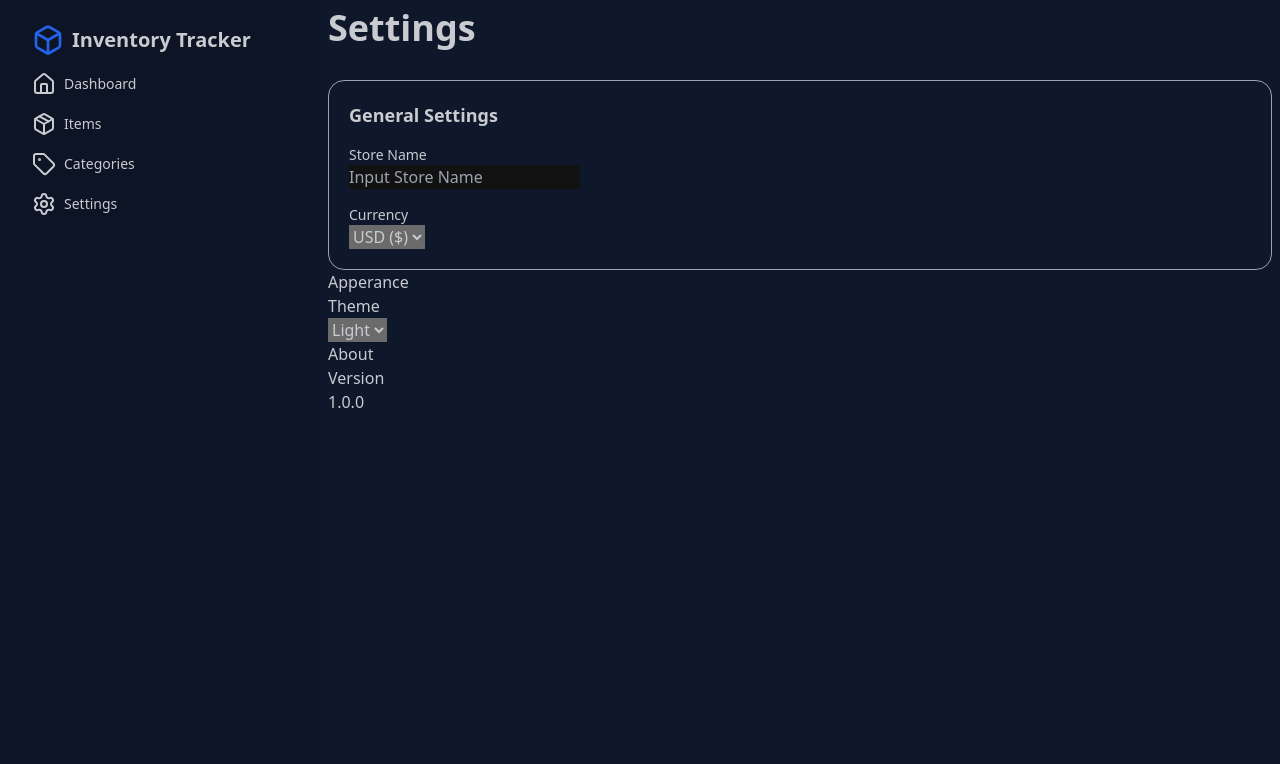
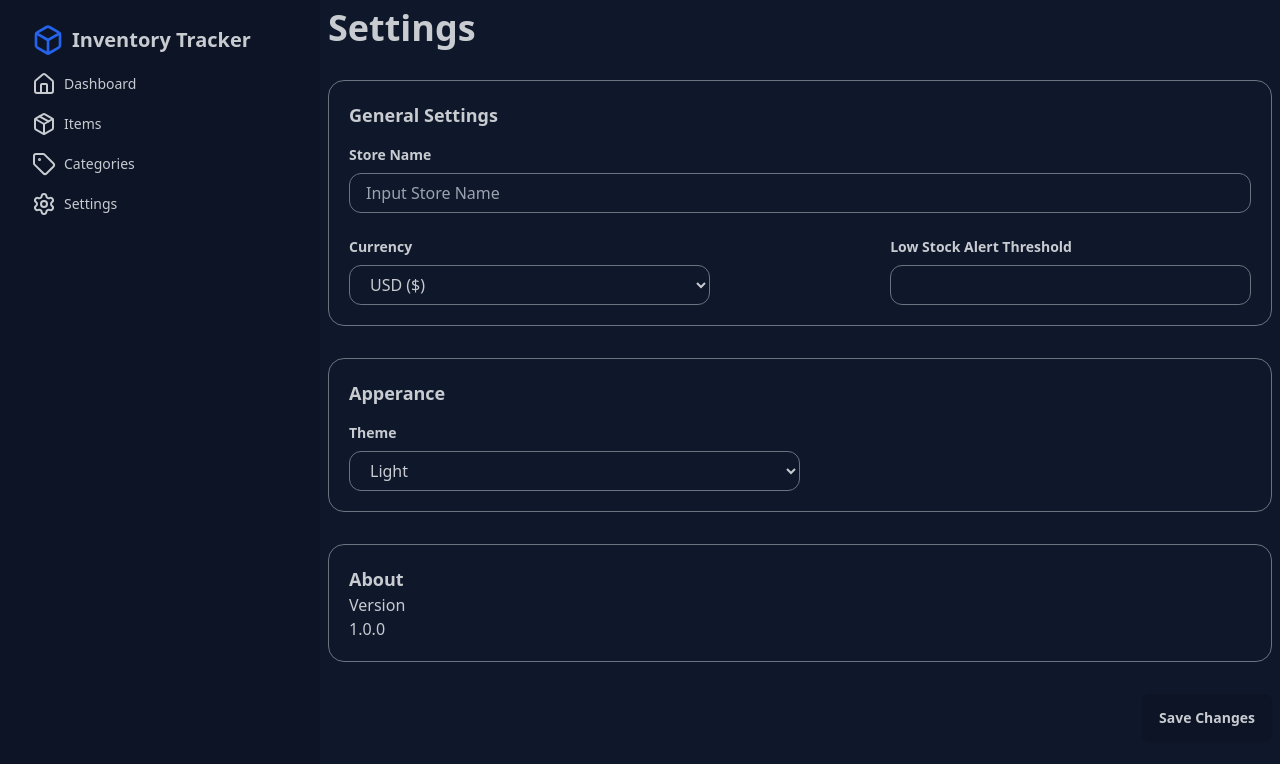
Before and after one commit to Asadlion92/inventory-tracker-mern, a React app in the folder frontend/: page /settings in a window 1280 px wide. Shown: the top 764 px of the page. Built offline with nearby package versions, Linux system fonts and the light colour scheme; the HTML template or start-up script is replaced by a standard one.

Commit message:
almost done settings

```diff
--- a/frontend/src/pages/Settings.jsx
+++ b/frontend/src/pages/Settings.jsx
@@ -6,34 +6,48 @@ const Settings = () => {
       <h1 className="text-2xl sm:text-3xl md:text-4xl font-bold text-center md:text-left">
         Settings
       </h1>
-      <div className="border border-gray-400 rounded-2xl mt-8 p-5">
+      <div className="border border-gray-500 rounded-2xl mt-8 p-5">
         <h2 className="text-lg font-bold">General Settings</h2>
-        <h3 className="text-sm mt-4">Store Name</h3>
-        <input type="text" placeholder="Input Store Name" />
-        <h3 className="text-sm mt-4">Currency</h3>
-        <select>
-          <option value="">USD ($)</option>
-          <option value="">EUR</option>
-          <option value="">GBP</option>
-          <option value="">JPY</option>
-          <option value="">AED</option>
-          <option value="">SAR</option>
-          <option value="">QAR</option>
-        </select>
+        <h3 className="text-sm mt-4 font-bold">Store Name</h3>
+        <input type="text" placeholder="Input Store Name" className='h-10 w-full border border-gray-500 rounded-xl bg-transparent p-4 mt-2'/>
+        <div className='flex justify-between items-center mt-6'>
+          <div className='w-2/5'>
+            <h3 className="text-sm font-bold">Currency</h3>
+            <select className='mt-2 h-10 w-full rounded-xl pl-4 border border-gray-500 bg-transparent'>
+              <option value="">USD (&#36;)</option>
+              <option value="">EUR (&#8364;)</option>
+              <option value="">GBP (&#163;)</option>
+              <option value="">JPY (&#165;)</option>
+              <option value="">INR (&#8377;)</option>
+              <option value="">TL (&#8378;)</option>
+              <option value="">AED (&#8387;)</option>
+              <option value="">SAR (&#1585;&#46;&#1587;)</option>
+              <option value="">QAR (&#65020;)</option>
+            </select>
+          </div>
+          <div className='w-2/5'>
+            <h3 className="text-sm font-bold">Low Stock Alert Threshold</h3>
+            <input type="number" className='mt-2 h-10 w-full rounded-xl pl-4 border border-gray-500 bg-transparent' />
+          </div>
+        </div>
       </div>
-      <div>
-        <h2>Apperance</h2>
-        <h3>Theme</h3>
-        <select>
+      <div className="border border-gray-500 rounded-2xl mt-8 p-5">
+        <h2 className='text-lg font-bold'>Apperance</h2>
+        <h3 className='text-sm mt-4 font-bold'>Theme</h3>
+        <select className='mt-2 h-10 w-1/2 rounded-xl pl-4 border border-gray-500 bg-transparent'>
           <option value="">Light</option>
           <option value="">Dark</option>
         </select>
       </div>
-      <div>
-        <h2>About</h2>
+      <div className="border border-gray-500 rounded-2xl mt-8 p-5">
+        <h2 className='text-lg font-bold'>About</h2>
         <p>Version</p>
         <p>1.0.0</p>
       </div>
+      <div className='mt-8 flex justify-end'>
+        <button className='btn'>Save Changes</button>
+      </div>
+
     </div>
   )
 }
```
